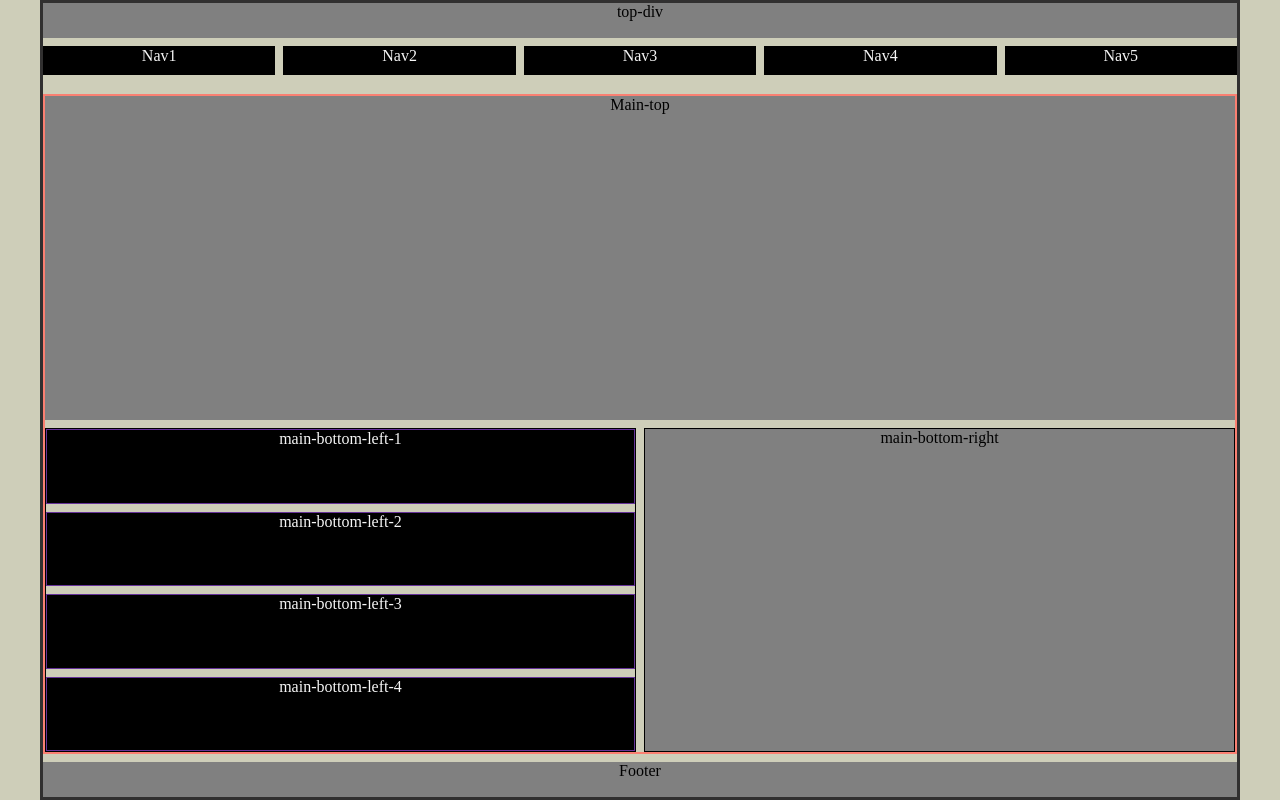
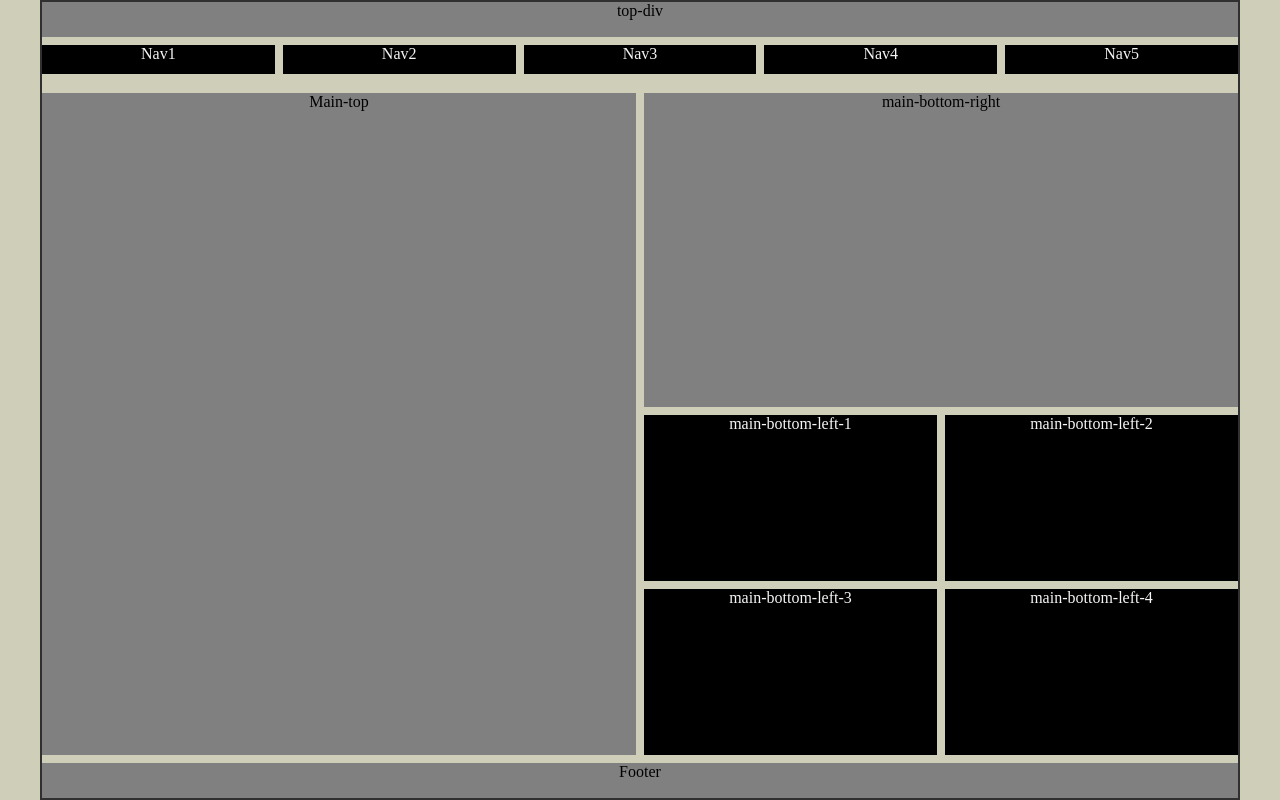
Before and after one commit to WSU-SoC-WEB2620-CU/web2620-assignment-3-Oles1, a website built with Vite: page src/index.html in a window 1280 px wide. Built offline with nearby package versions, Linux system fonts and the light colour scheme.

Commit message:
Final submission

```diff
--- a/src/stylesheets/main.scss
+++ b/src/stylesheets/main.scss
@@ -25,7 +25,7 @@ body {
 .wraper {
   max-width: 1200px;
   margin-inline: auto;
-  border: 3px solid rgb(49, 48, 48);
+  border: 2px solid rgb(49, 48, 48);
   height: 100%;
   display: grid;
   grid-template-columns: 1fr 1fr;
@@ -46,14 +46,14 @@ body {
 .nav-div > div,
 .main-bottom-left > div {
   background-color: var(--dark-background);
-  border: 1px solid black;
+  // border: 1px solid black;
   color: whitesmoke;
 }
 .main {
-  border: 2px solid salmon;
+  // border: 2px solid salmon;
   grid-column: span 2;
   display: grid;
-  grid-template-rows: repeat(2, 1fr);
+  // grid-template-rows: repeat(2, 1fr);
   gap: 0.5em;
 }
 .main-top {
@@ -66,10 +66,7 @@ body {
   gap: 0.5em;
   grid-column: span 2;
 }
-.main-bottom-left,
-.main-bottom-right {
-  border: 1px solid black;
-}
+
 .main-bottom-right {
   background-color: var(--area-background);
 }
@@ -77,9 +74,7 @@ body {
   display: grid;
   gap: 0.5em;
 }
-.main-bottom-left > div {
-  border: 1px solid rebeccapurple;
-}
+
 .footer {
   grid-column: span 2;
   background-color: var(--area-background);
@@ -112,7 +107,21 @@ body {
     grid-template-columns: 1fr 1fr;
     gap: 0.5em;
   }
-  // .main-top {
-  //   grid-column: span 1;
-  // }
+  .main-top {
+    grid-column: span 1;
+  }
+  .main {
+    grid-template-columns: 1fr 1fr;
+  }
+  .main-bottom {
+    // grid-template-columns: subgrid;
+    grid-column: span 1;
+  }
+  .main-bottom-left {
+    grid-row: 4 span 1;
+    grid-template-columns: 1fr 1fr;
+  }
+  .main-bottom-right {
+    grid-row: 1 / span 1;
+  }
 }
```
